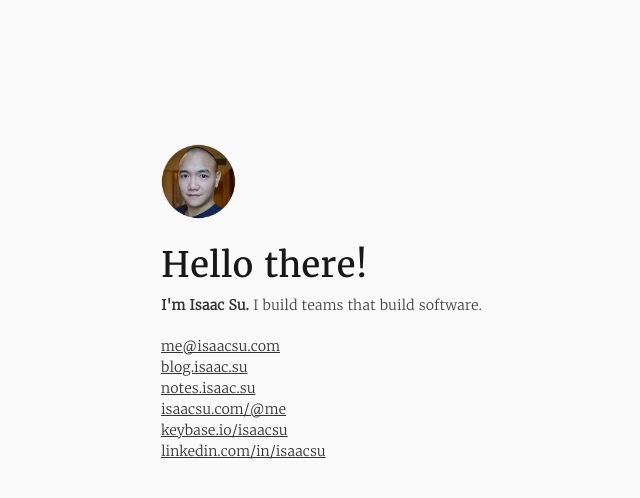
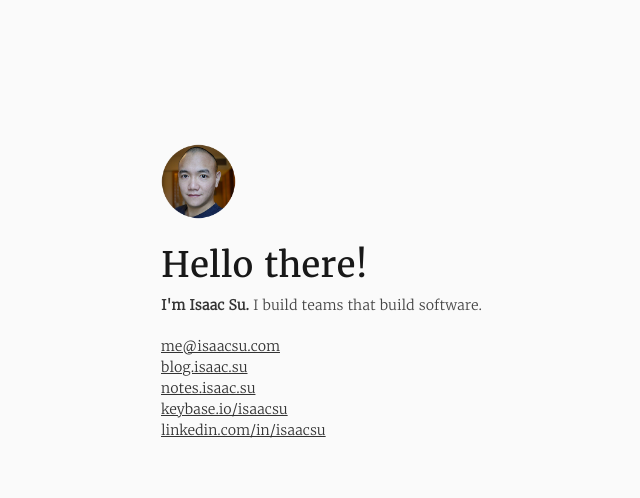
Before and after one commit to isaacsu/isaacsu.github.io, a Jekyll site: the page built from index.html, in a window 1280 px wide. Shown: the top 498 px of the page, without its empty margins (249-889 px from the left). Built offline with Jekyll 4.4.1, drawn with Linux system fonts in a browser that asks for light colours; Markdown is read by kramdown in place of the engine named in the settings.

Commit message:
remove link to mastodon

```diff
--- a/index.html
+++ b/index.html
@@ -16,7 +16,6 @@ title: Isaac Su
       <a href="mailto:me@isaacsu.com">me@isaacsu.com</a><br />
       <a href="https://blog.isaac.su/">blog.isaac.su</a><br />
       <a href="https://notes.isaac.su/">notes.isaac.su</a><br />
-      <a href="https://isaacsu.com/@me">isaacsu.com/@me</a><br />
       <a href="https://keybase.io/isaacsu">keybase.io/isaacsu</a><br />
       <a href="https://www.linkedin.com/in/isaacsu">linkedin.com/in/isaacsu</a>
     </p>
```
